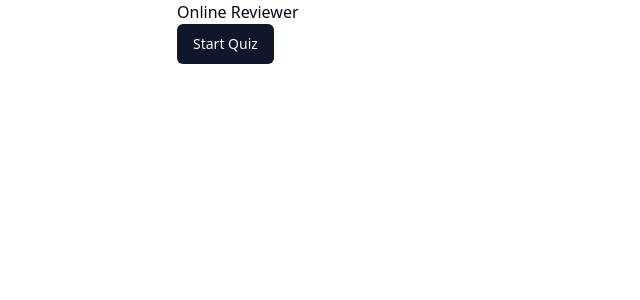
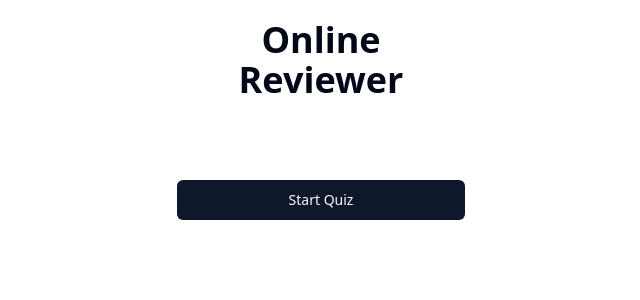
Before and after one commit to Tech4Best/board_exam_reviewer, a SvelteKit app in the folder frontend/: page / in a window 1280 px wide. Shown: the top 300 px of the page, without its empty margins (319-959 px from the left). Built offline with nearby package versions, Linux system fonts and the light colour scheme.

Commit message:
improved settings

```diff
--- a/frontend/src/routes/+page.svelte
+++ b/frontend/src/routes/+page.svelte
@@ -1,7 +1,10 @@
 <script>
 	import { goto } from "$app/navigation";
 	import { Button } from "$lib/components/ui/button";
+	//import type { PageProps } from './$types';
 
+	let { data } = $props();
+	console.log(data.exams)
 	const redirect = () => {
 		const course = localStorage.getItem("course");
 
@@ -12,8 +15,8 @@
 	}
 
 </script>
-<div class="mx-auto w-80 px-4 border-red-700 ">
-	<h1> Online Reviewer </h1>
+<div class="mx-auto w-80 px-4 py-5 border-red-700 flex justify-center flex-col">
+	<h1 class="text-center font-semibold text-4xl mb-20" > Online Reviewer </h1>
 	<Button onclick={redirect}>
 		<p>Start Quiz</p>
 	</Button>
--- a/frontend/src/routes/configure/+page.svelte
+++ b/frontend/src/routes/configure/+page.svelte
@@ -20,7 +20,6 @@
 </script>
 <div class="mx-auto w-80">
     <h1 class="text-2xl font-semibold" >Configure Quiz</h1>
-
     <div class="">
         <Select.Root  type="single" name="favoriteFruit" bind:value >
             <Select.Trigger >
```
Also changed, not shown: 1 other file (tests, documents, lock files or other folders).
